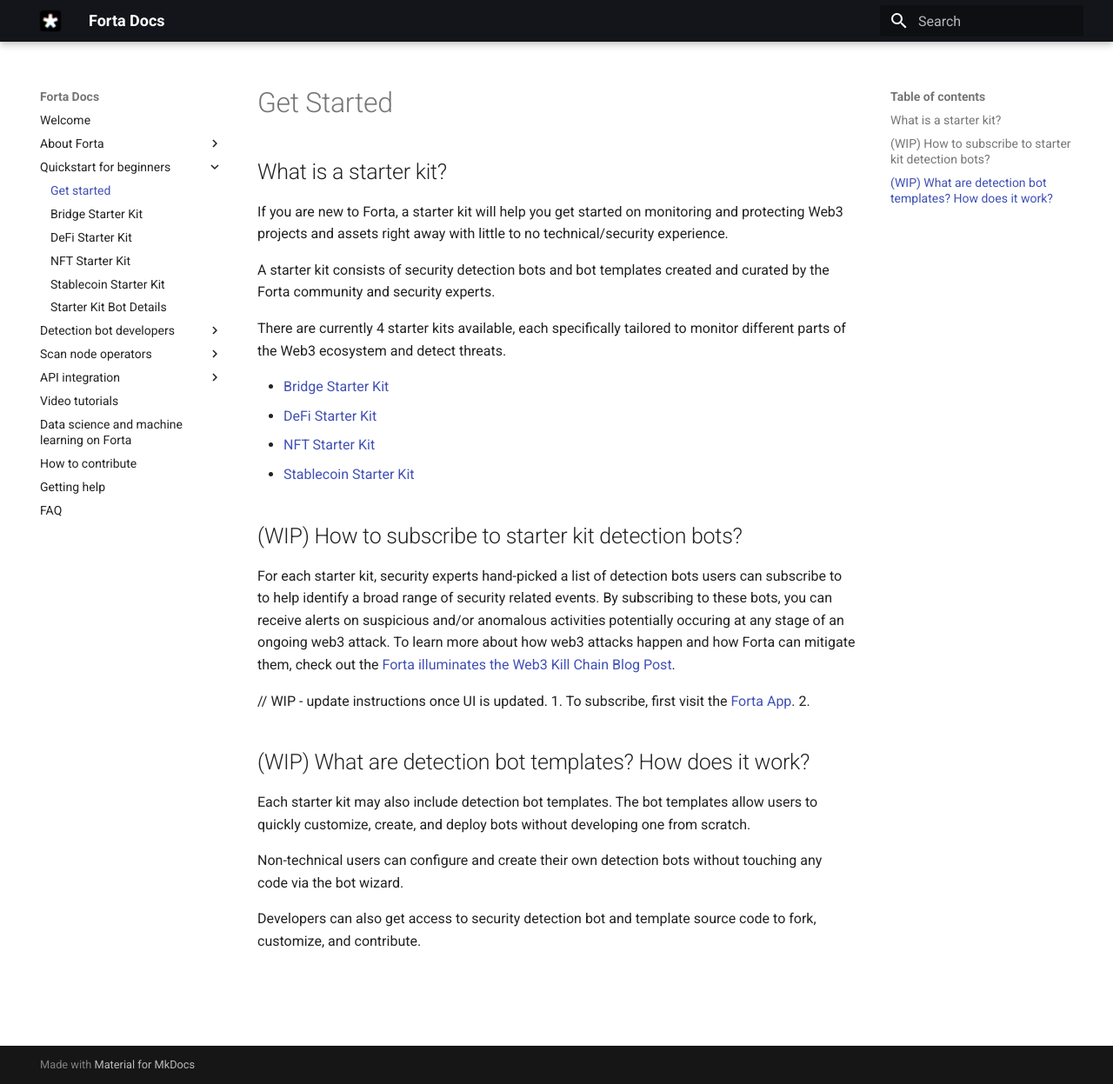
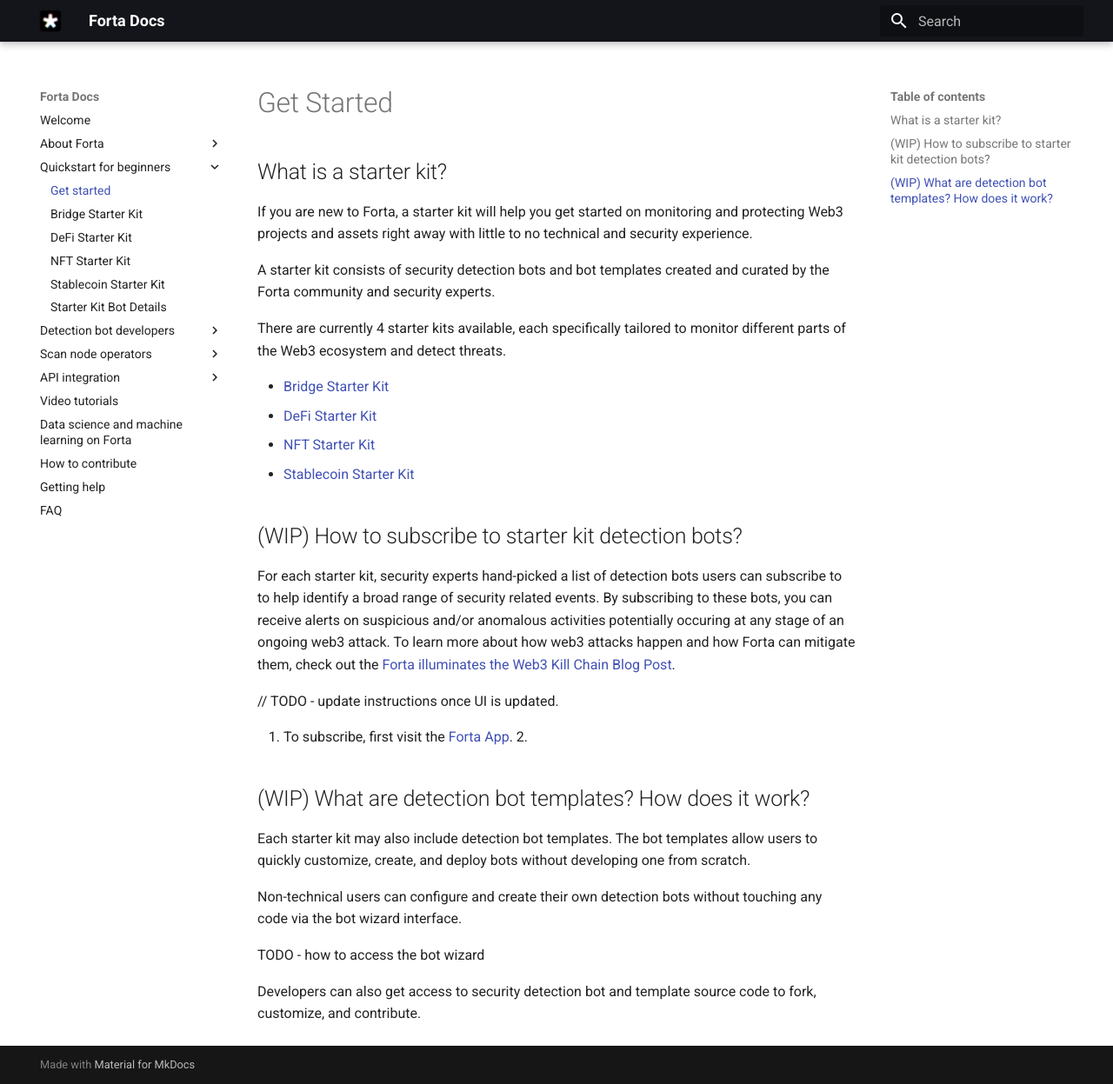
Before and after one commit to forta-network/docs, an MkDocs documentation site: the page built from docs/starter-get-started.md, in a window 1280 px wide and 1247 px high. Shown: the whole window at 87% size. Built offline with MkDocs 1.6.1 and Material for MkDocs 9.7.7, drawn with Linux system fonts in a browser that asks for light colours.

Commit message:
Update todo comments

```diff
--- a/docs/starter-get-started.md
+++ b/docs/starter-get-started.md
@@ -2,7 +2,7 @@
 
 ## What is a starter kit?
 
-If you are new to Forta, a starter kit will help you get started on monitoring and protecting Web3 projects and assets right away with little to no technical/security experience.
+If you are new to Forta, a starter kit will help you get started on monitoring and protecting Web3 projects and assets right away with little to no technical and security experience.
 
 A starter kit consists of security detection bots and bot templates created and curated by the Forta community and security experts.
 
@@ -17,7 +17,8 @@
 
 For each starter kit, security experts hand-picked a list of detection bots users can subscribe to to help identify a broad range of security related events. By subscribing to these bots, you can receive alerts on suspicious and/or anomalous activities potentially occuring at any stage of an ongoing web3 attack. To learn more about how web3 attacks happen and how Forta can mitigate them, check out the [Forta illuminates the Web3 Kill Chain Blog Post](https://forta.org/blog/web3-kill-chain/).
 
-// WIP - update instructions once UI is updated.
+// TODO - update instructions once UI is updated.
+
 1. To subscribe, first visit the [Forta App](https://app.forta.network/).
 2.
 
@@ -26,6 +27,8 @@
 
 Each starter kit may also include detection bot templates. The bot templates allow users to quickly customize, create, and deploy bots without developing one from scratch.
 
-Non-technical users can configure and create their own detection bots without touching any code via the bot wizard.
+Non-technical users can configure and create their own detection bots without touching any code via the bot wizard interface.
+
+TODO - how to access the bot wizard
 
 Developers can also get access to security detection bot and template source code to fork, customize, and contribute.
```
